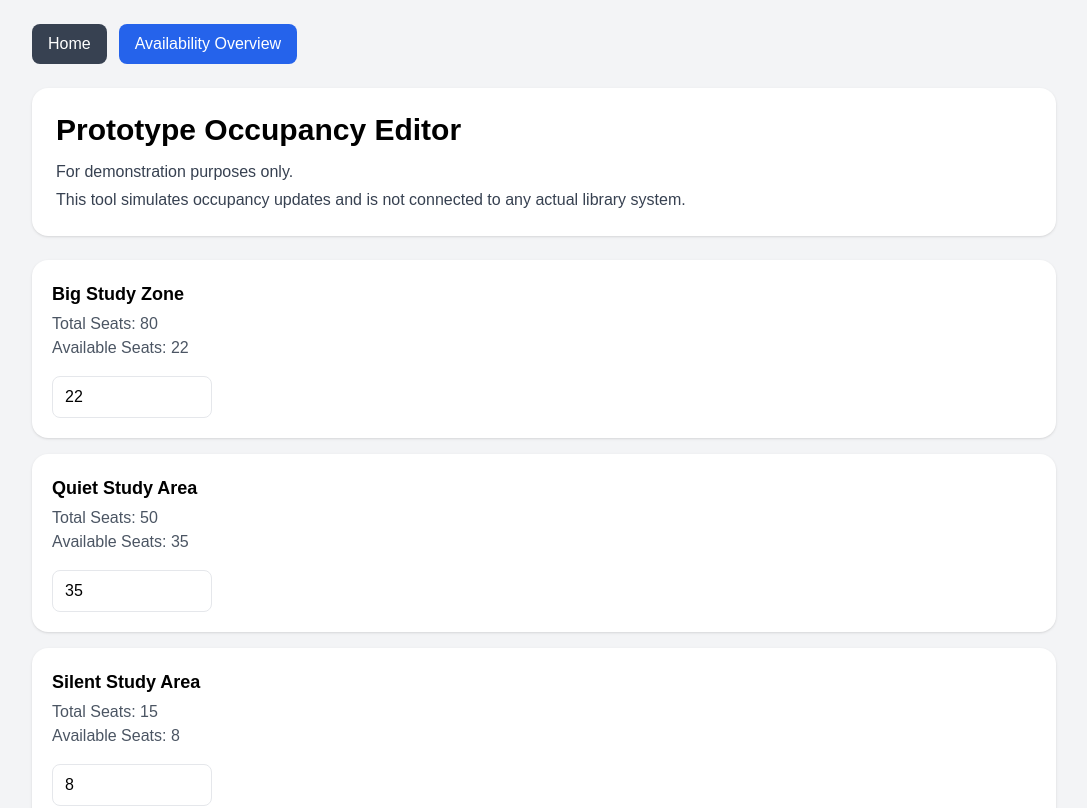
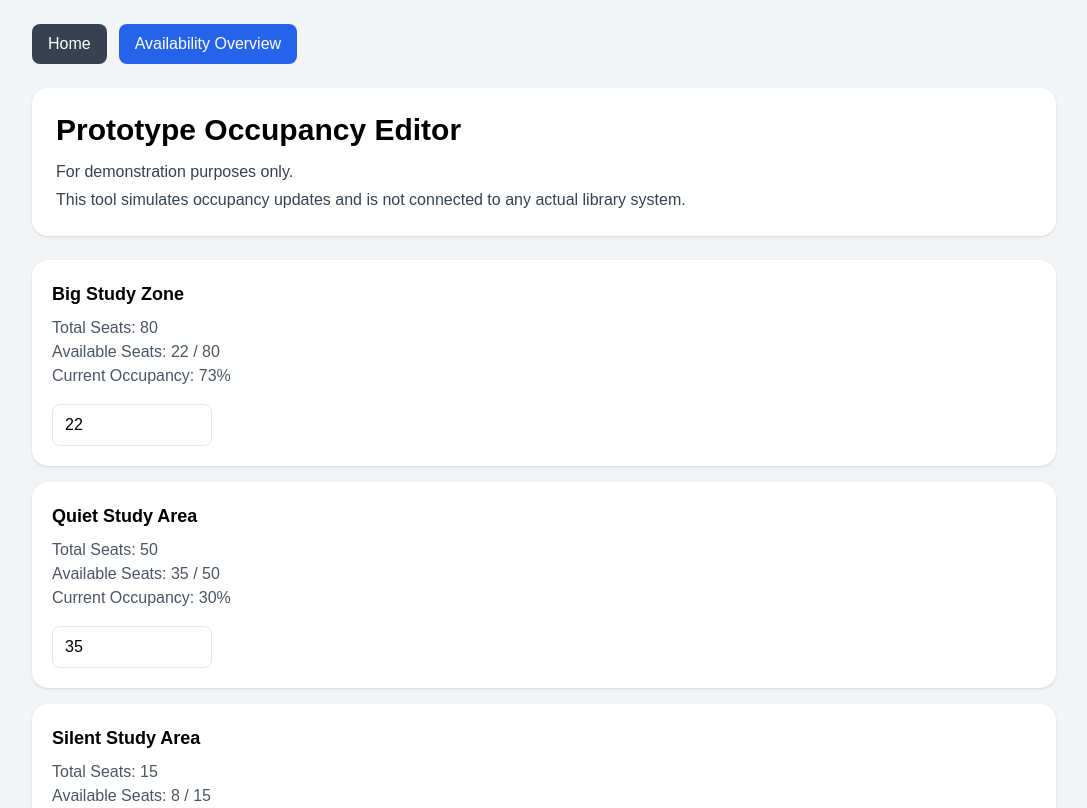
Before and after one commit to jerry1234s/Library-Seat-Status-Checking-Tool, a React (Vite) app: page /simulator in a window 1280 px wide. Shown: the top 808 px of the page, without its empty margins (96-1183 px from the left). Built offline with nearby package versions, Linux system fonts and the light colour scheme.

Commit message:
Refactor OccupancySimulator component structure

```diff
--- a/src/pages/OccupancySimulator.jsx
+++ b/src/pages/OccupancySimulator.jsx
@@ -6,6 +6,10 @@ import {
   saveSpaces,
   resetSpaces
 } from "../utils/storageUtils";
+
+import {
+  getOccupancyPercentage
+} from "../utils/statusUtils";
 
 function OccupancySimulator() {
 
@@ -19,8 +23,10 @@ function OccupancySimulator() {
     value
   ) {
 
-    const seatValue =
-      Number(value);
+    let seatValue =
+      Math.floor(
+        Number(value) || 0
+      );
 
     const updatedSpaces =
       spaces.map((space) => {
@@ -67,9 +73,20 @@ function OccupancySimulator() {
 
   function handleReset() {
 
+    const confirmed =
+      window.confirm(
+        "Reset all prototype data to default values?"
+      );
+
+    if (!confirmed) {
+      return;
+    }
+
     resetSpaces();
 
-    setSpaces(getSpaces());
+    setSpaces(
+      getSpaces()
+    );
 
     alert(
       "Prototype data reset successfully."
@@ -141,7 +158,15 @@ function OccupancySimulator() {
         <div className="space-y-4">
 
           {
-            spaces.map((space) => (
+            spaces.map((space) => {
+
+              const occupancy =
+                getOccupancyPercentage(
+                  space.totalSeats,
+                  space.availableSeats
+                );
+
+              return (
 
                 <div
                   key={space.id}
@@ -157,22 +182,31 @@ function OccupancySimulator() {
                     {space.zone}
                   </h2>
 
-                <p className="text-gray-600 mt-1">
+                  <p className="text-gray-600 mt-2">
                     Total Seats:
                     {" "}
                     {space.totalSeats}
                   </p>
 
-                <p className="text-gray-600 mb-4">
+                  <p className="text-gray-600">
                     Available Seats:
                     {" "}
                     {space.availableSeats}
+                    {" / "}
+                    {space.totalSeats}
+                  </p>
+
+                  <p className="text-gray-600 mb-4">
+                    Current Occupancy:
+                    {" "}
+                    {occupancy}%
                   </p>
 
                   <input
                     type="number"
                     min="0"
                     max={space.totalSeats}
+                    step="1"
                     value={space.availableSeats}
                     onChange={(e) =>
                       handleSeatChange(
@@ -191,7 +225,9 @@ function OccupancySimulator() {
 
                 </div>
 
-            ))
+              );
+
+            })
           }
 
         </div>
```
Lines whose indentation alone changed are shown as unchanged.
